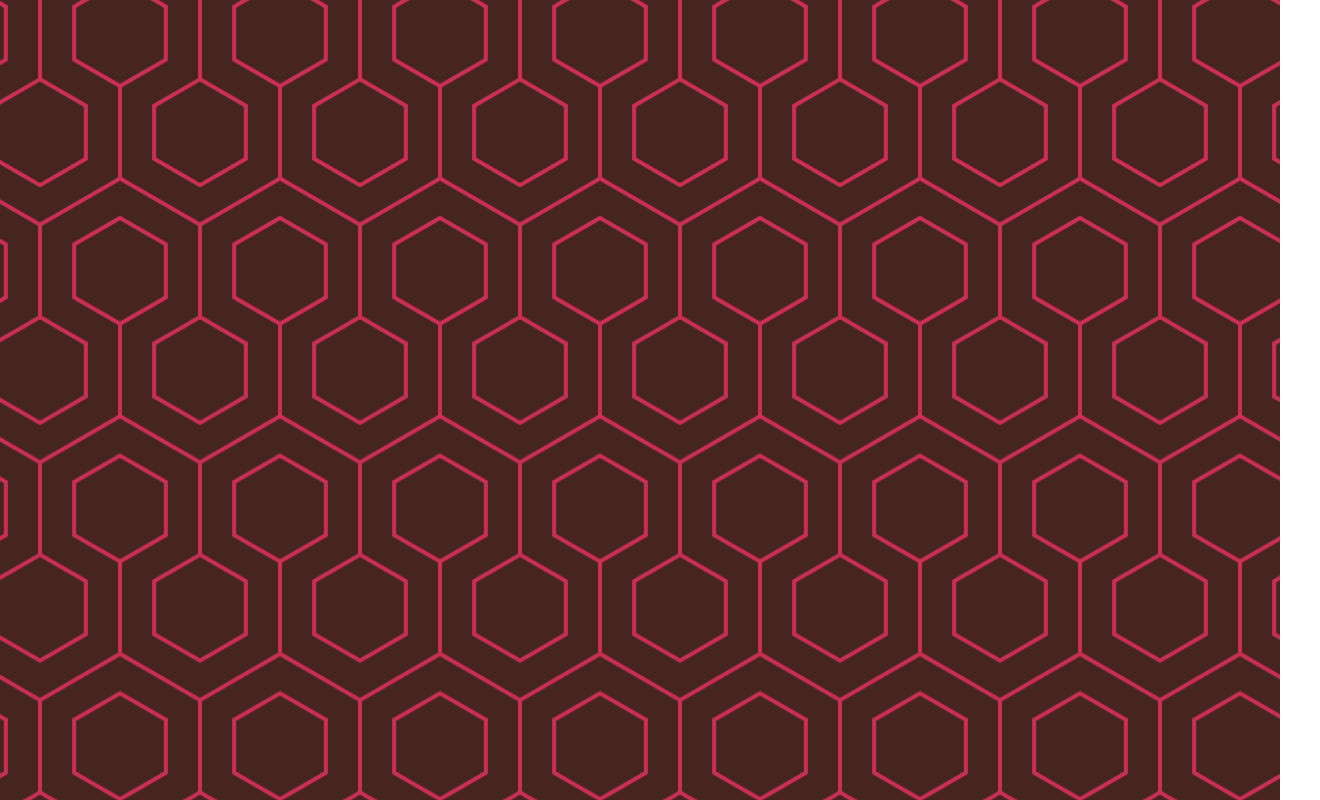
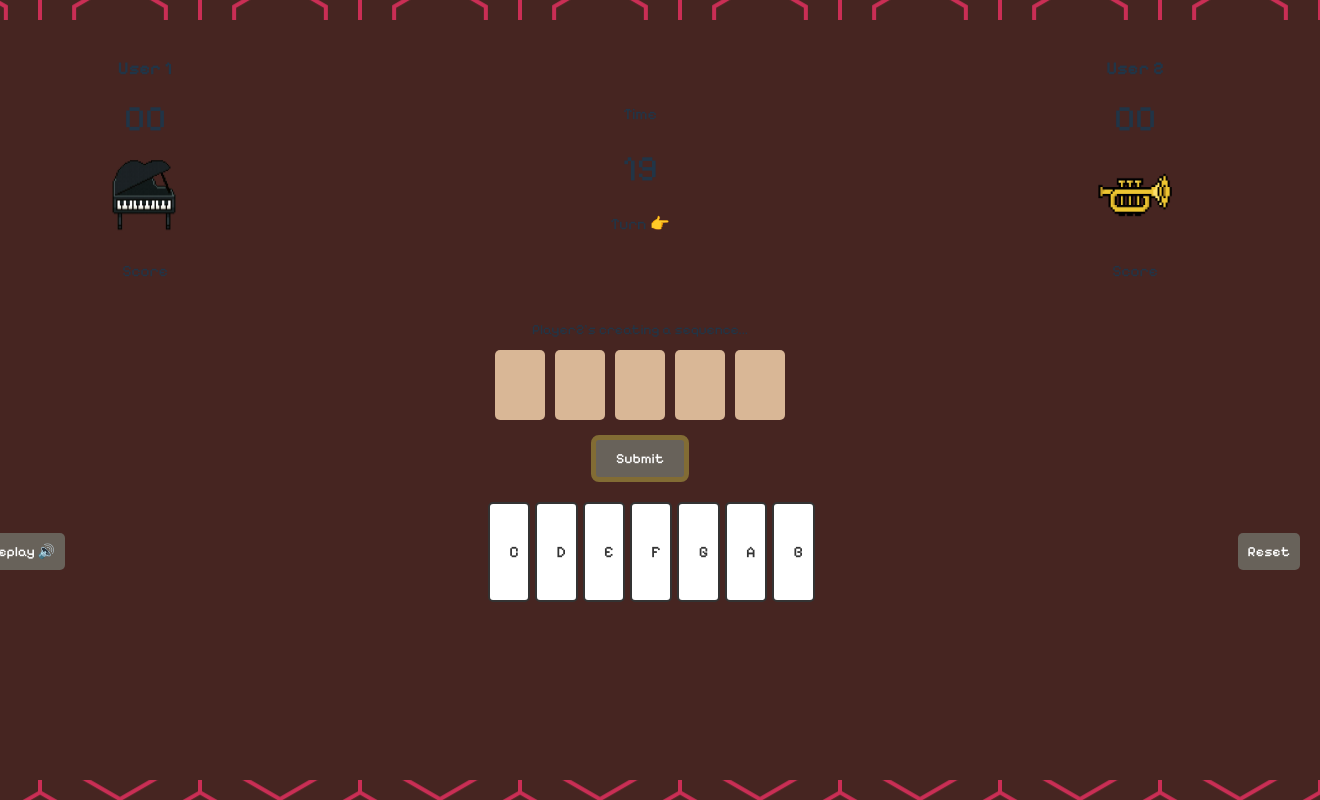
Before and after one commit to joppynopp/DupMeFrontt, a React (Vite) app: page /game in a window 1280 px wide. Before the commit this address had no page. Shown: the whole page, 1320 px wide, since content can reach past the window. Built offline with nearby package versions, Linux system fonts and the light colour scheme.

Commit message:
create gamaplay html/css v1

```diff
--- a/src/App.jsx
+++ b/src/App.jsx
@@ -3,7 +3,7 @@ import './App.css'
 import React from 'react';
 import { BrowserRouter as Router, Routes, Route } from 'react-router-dom';
 import HomePage from './HomePage';
-//import GamePage from './gamepages/GamePage';
+import GamePage from './gamepages/GamePage';
 import HowToPlayPage from './HowToPlayPage';
 import './App.css';
 import Select from './Select';
@@ -17,7 +17,7 @@ function App() {
         <Route path="/" element={<HomePage />} />
         <Route path="/how-to-play" element={<HowToPlayPage />} />
         <Route path="/select" element={<Select />} />
-        {/* <Route path='/game' element={<GamePage />} /> */}
+        <Route path='/game' element={<GamePage />} />
       </Routes>
     </Router>
   )
--- a/src/gamepages/GamePage.css
+++ b/src/gamepages/GamePage.css
@@ -1,11 +1,113 @@
-.container{
-    height: 95;
-    width: 95;
-    background-color: #45bc2f;
+body {
+    background-color: #5e2d2f;
+    display: flex;
+    justify-content: center;
+    align-items: center;
+    height: 100vh;
+}
+.game-container {
+    width: 165vh;
+    height: 90vh;
+    padding: 20px;
+    background-color: #462521;
+    text-align: center;
+}
+.header {
+    display: flex;
+    justify-content: space-between;
+    align-items: center;
+    margin-bottom: 20px;
+}
+.user {
+    width: 25%;
+}
 
+.user h2 {
+    font-size: 18px;
+    margin-bottom: 10px;
 }
-.section{
+
+.user img {
+    width: 80px;
+    height: 80px;
+}
+
+.score {
+    font-size: 36px;
+    margin: 10px 0;
+}
+
+.time {
+    width: 20%;
+}
+
+.time .timer {
+    font-size: 36px;
+    margin: 10px 0;
+}
+
+.gameplay {
+    margin-bottom: 20px;
+}
+
+.status {
+    font-size: 14px;
+    margin-bottom: 10px;
+}
+
+.sequence-boxes {
     display: flex;
-    flex-direction: column;
+    justify-content: center;
+    gap: 10px;
+    margin-bottom: 15px;
+}
+
+.sequence {
+    width: 50px;
+    height: 70px;
+    background-color: #d9b796;
+    border-radius: 5px;
+}
+
+.submit {
+    padding: 10px 20px;
+    background-color: #68625A;
+    color: #fff;
+    border: none;
+    cursor: pointer;
+    font-size: 14px;
+    border: 5px solid;
+    border-color: #826C34;
+}
+
+.controls {
+    display: flex;
+    justify-content: space-between;
     align-items: center;
 }
+
+.replay, .reset {
+    padding: 10px;
+    background-color: #68625A;
+    color: #fff;
+    border: none;
+    cursor: pointer;
+    font-size: 14px;
+    border-radius: 5px;
+}
+
+.piano-keys {
+    display: flex;
+    gap: 5px;
+}
+
+.key {
+    width: 40px;
+    height: 100px;
+    background-color: #fff;
+    border: 2px solid #333;
+    border-radius: 5px;
+    color: #333;
+    font-size: 16px;
+    cursor: pointer;
+}
--- a/src/gamepages/gamepage.jsx
+++ b/src/gamepages/gamepage.jsx
@@ -4,19 +4,54 @@ import './GamePage.css'
 
 
 function GamePage() {
-    const navigate = useNavigate();
 
     return(
-        <div className='container'>
-            <div className='section top'>
-                <div className='top-left'></div>
-                <div className='top-middle'></div>
-                <div className='top-right'></div>
-
+        <div class="game-container">
+            <div class="header">
+                <div class="user user1">
+                    <h2>User 1</h2>
+                    <div class="score">00</div>
+                    <img src="/Instruments/piano.png" alt="piano" />
+                    <p>Score</p>
+                </div>
+                <div class="time">
+                    <p>Time</p>
+                    <div class="timer">19</div>
+                    <p>Turn <span>👉</span></p>
+                </div>
+                <div class="user user2">
+                    <h2>User 2</h2>
+                    <div class="score">00</div>
+                    <img src="/Instruments/trumpet.png" alt="trumpet" />
+                    <p>Score</p>
+                </div>
             </div>
 
-            <div className='section mid'>This is mid section.</div>
-            <div className='section bottom'>This is bottom section.</div>
+            <div class="gameplay">
+                <p class="status">Player2's creating a sequence...</p>
+                <div class="sequence-boxes">
+                    <div class="sequence"></div>
+                    <div class="sequence"></div>
+                    <div class="sequence"></div>
+                    <div class="sequence"></div>
+                    <div class="sequence"></div>
+                </div>
+                <button class="submit">Submit</button>
+            </div>
+
+            <div class="controls">
+                <button class="replay">Replay 🔊</button>
+                <div class="piano-keys">
+                    <button class="key">C</button>
+                    <button class="key">D</button>
+                    <button class="key">E</button>
+                    <button class="key">F</button>
+                    <button class="key">G</button>
+                    <button class="key">A</button>
+                    <button class="key">B</button>
+                </div>
+                <button class="reset">Reset</button>
+            </div>
         </div>
     )
 
```
Also changed, not shown: public/gamepage_image/Rectangle 18.png (added).
